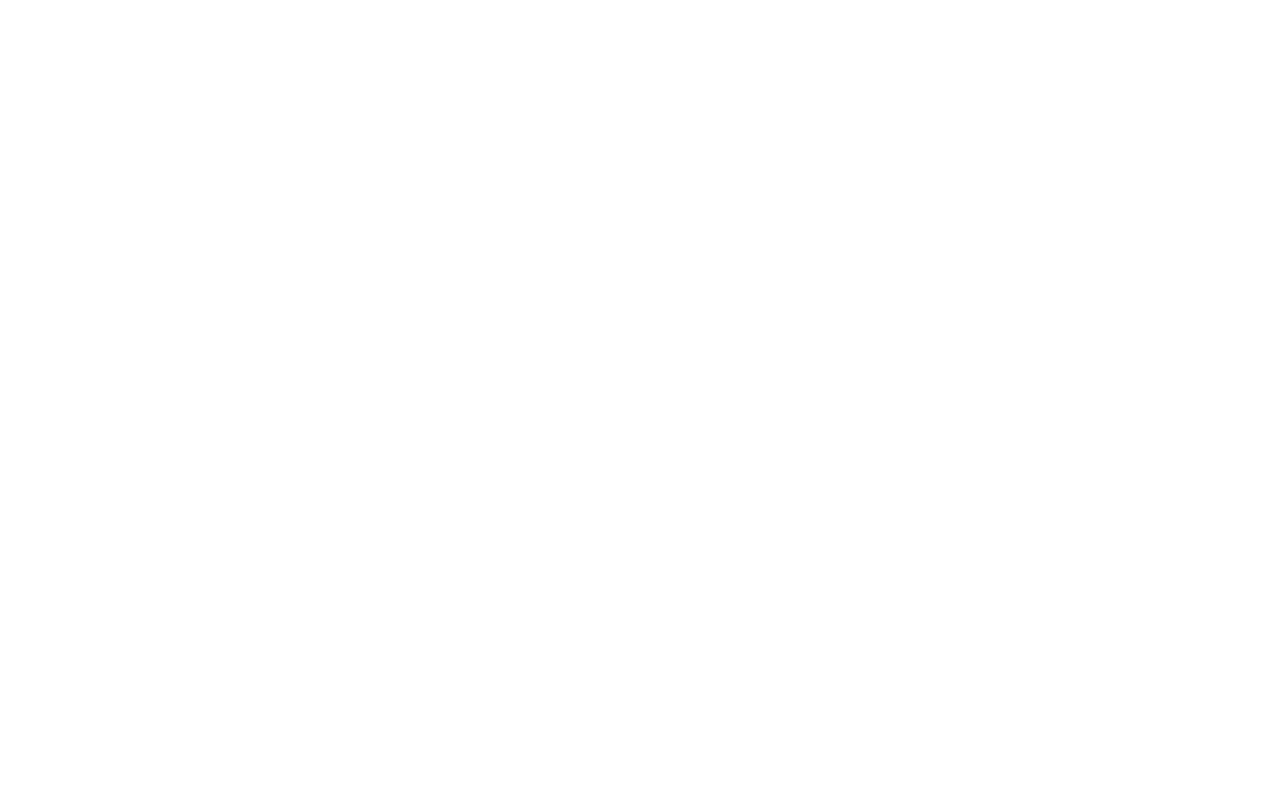
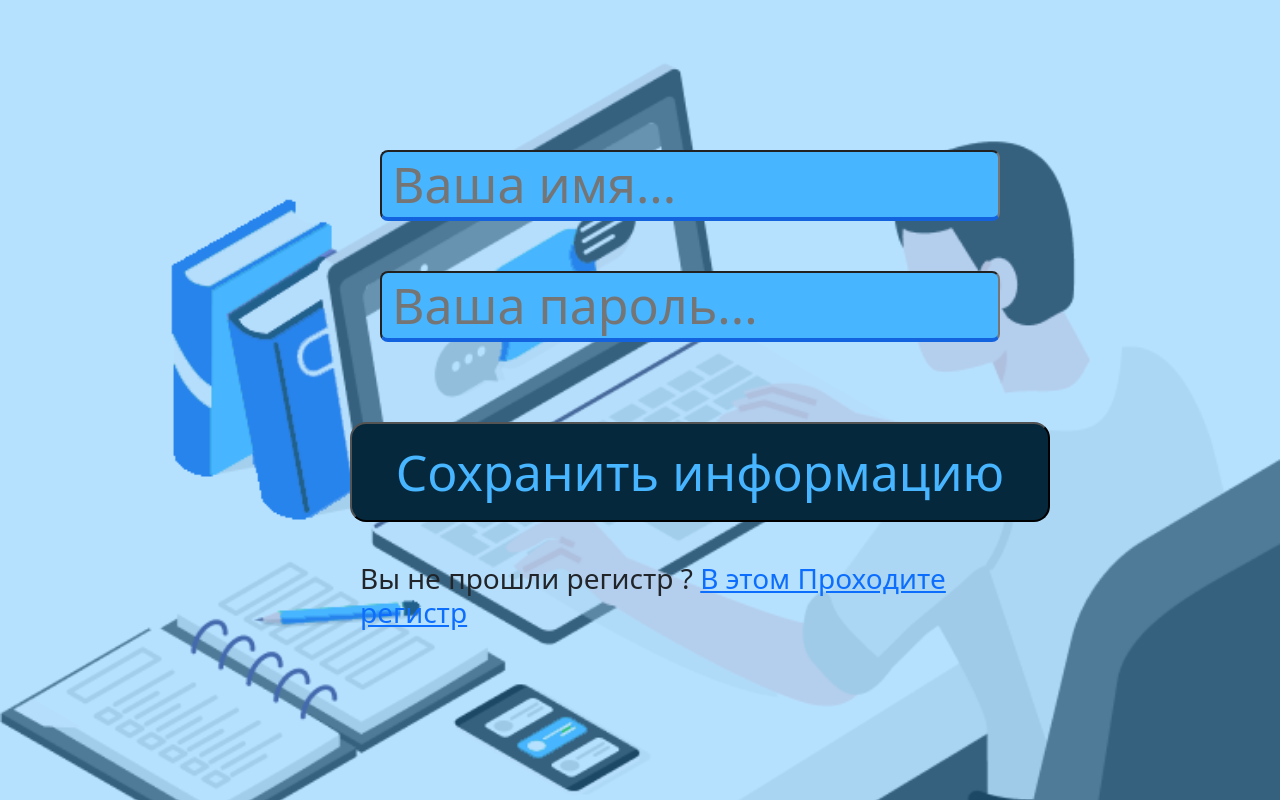
Before and after one commit to FinalProject2223/Final-Project, a React (Create React App) app: page /SingInPages in a window 1280 px wide. Before the commit this address had no page. Built offline with nearby package versions, Linux system fonts and the light colour scheme.

Commit message:
Sing In Ishladi RegisterRam Ishladi Opshi tugadi

```diff
--- a/src/App.jsx
+++ b/src/App.jsx
@@ -6,14 +6,15 @@
 import Course from "./screens/Course";
 import Compare from "./screens/ComparePage/index";
 import LoginPages from "./components/LoginPages/LoginPages";
-
+import SingIn from "./components/SingIn/SingIn";
+import { ToastContainer } from 'react-toastify';
+import 'react-toastify/dist/ReactToastify.css';
 
 function App() {
 
   return (
     <div className="App">
-
-
+      <ToastContainer />
       <Routes>
         <Route path="/" element={<All/>}>
         <Route path="/" element={<Home />} />
@@ -21,9 +22,8 @@
         <Route path="/compare" element={<Compare />} />
         </Route>
         <Route path="/LoginPages" element={<LoginPages />}/>
+        <Route path="/SingInPages" element={<SingIn />}/>
       </Routes>
-
-
     </div>
   );
 }
--- a/src/components/All.jsx
+++ b/src/components/All.jsx
@@ -1,9 +1,10 @@
 import React from "react";
 import Header from "./Header/Header";
 import Footer from "./Footer/Footer";
-import { BrowserRouter, Outlet, Route, Routes } from "react-router-dom";
+import {Outlet} from "react-router-dom";
 import Home from "../screens/Home";
 import Course from "../screens/Course";
+
 
 export const All = () => {
   return (
--- a/src/components/Header/Header.jsx
+++ b/src/components/Header/Header.jsx
@@ -54,7 +54,7 @@
             placeholder="Искать курсы"
           />
       </div>
-      <Link to={"/LoginPages"}><h1 className="mt-1">SingIn</h1></Link>
+      <Link to={"/SingInPages"}><h1 className="mt-1">SingIn</h1></Link>
     </div>
   );
 };
--- a/src/components/LoginPages/LoginCss.css
+++ b/src/components/LoginPages/LoginCss.css
@@ -1,4 +1,4 @@
-.row{
+.roww{
     background-color: #DFF6FF;
 }
 
--- a/src/components/LoginPages/LoginPages.jsx
+++ b/src/components/LoginPages/LoginPages.jsx
@@ -5,6 +5,9 @@
 import './shahar.css'
 import axios from 'axios'
 import ImgLogo from '../Img/mb-team_logo.png'
+import {toast} from 'react-toastify';
+import { useNavigate } from 'react-router-dom'
+
 
 export default function LoginPages() {
   const [image, setImage] = useState(null)
@@ -12,6 +15,11 @@
   const [Surname, setSurname] = useState(null)
   const [Password, setPassword] = useState(null)
   const [Password2, setPassword2] = useState(null)
+  const [Border, setBorder] = useState()
+  const [Border2 , setBorder2] = useState()
+
+  const naviget = useNavigate()
+
 
 
 
@@ -28,6 +36,7 @@
   }
 
   function Yuborish() {
+    if (Password != null && Password2 != null && Name != null && image != null) {
       if (Password == Password2) {
         axios.post("https://63905b3f65ff41831110b776.mockapi.io/api/todo", {
           img: image,
@@ -38,19 +47,32 @@
           .then(res => {
             console.log(res.data);
           })
+      toast.success("Malumot Yuborildi")
+      naviget("/SingInPages")
+      setBorder2("")
       }
       else {
-      alert("hato ber tekshirib qaytadan parol kiriting")
+        // alert("hato tekshirib qaytadan parol kiriting")
+        setBorder("red")
+      toast.error("2ta marta tergan paroliz birbiriga o`hshamayapti tekshirib qaytadan tering")
+      setBorder2("")
       }
+    }
+    else{
+      setBorder("red")
+      setBorder2("red")
+      toast.error("Qizil Rangli burchaklani toldiring")
+    }
+
   }
 
   return (
-    <div className='row' >
+    <div className='row roww' >
       <div className='col-6'>
 
         <div>
           <main>
-            <form className='form'
+            <form className='form' style={{ borderBottom: `5px solid ${Border2}`, border: `5px solid ${Border2}` }}
               onClick={() => document.querySelector('.input-filed').click()}
             >
               <input type="file" accept='image/*' className='input-filed' hidden
@@ -68,14 +90,13 @@
             </form>
           </main>
         </div>
-
-        <input onInput={(val) => { setName(val.target.value) }} className='input' type="text" placeholder='Ваша имя...' />
+        <input onInput={(val) => { setName(val.target.value) }} className='input' style={{ borderBottom: `3px solid ${Border2}`, border: `3px solid ${Border2}` }} type="text" placeholder='Ваша имя...' />
         <input onInput={(val) => { setSurname(val.target.value) }} className='input' type="text" placeholder='Ваша фамилия...' />
-        <input onInput={(val) => { setPassword(val.target.value) }} className='input' type="password" placeholder='Введите пароль...' />
+        <input onInput={(val) => { setPassword(val.target.value) }} className='input' style={{ borderBottom: `3px solid ${Border2}`, border: `3px solid ${Border2}` }} type="password" placeholder='Введите пароль...' />
       </div>
       <div className='col-6'>
         <img className='ImgRight' src={img} alt="" />
-        <input onInput={(val) => { setPassword2(val.target.value) }} className='input' type="password" placeholder='Введите пароль ещё раз...' />
+        <input onInput={(val) => { setPassword2(val.target.value) }} className='input' style={{ borderBottom: `3px solid ${Border}`, border: `3px solid ${Border}` }} type="password" placeholder='Введите пароль ещё раз...' />
       </div>
       <div className='col-12 d-flex align-items-center justify-content-around'>
         <img className='ImgLogo1' src={ImgLogo} alt="mb-team_logo" />
--- /dev/null
+++ b/src/components/SingIn/SingIn.jsx
@@ -0,0 +1,42 @@
+import React, { useState, useEffect } from 'react'
+import { Link } from 'react-router-dom'
+import './SingInCss.css'
+import { useNavigate } from 'react-router-dom'
+import axios from 'axios'
+import { toast } from 'react-toastify';
+
+export default function SingIn() {
+    const [Name, setName] = useState(null)
+    const [Password, setPassword] = useState(null)
+    const naviget = useNavigate()
+
+    function Tekshirish() {
+        axios.get("https://63905b3f65ff41831110b776.mockapi.io/api/todo")
+            .then((res) => {
+              let result = res.data.some(item => item.password == Password && item.name == Name)
+                if (result) {
+                    toast.success("Tabriklaymiz Siz Registratsiyadan Otingiz")
+                    naviget("/")
+                }
+                else {
+                    toast.error("Bunday Ism va Parol Yoq")
+                    // toast.loading("Bunday Ism va Parol Yoq")
+                }
+
+            })
+    }
+
+    return (
+
+        <div className='BackgroundImg'>
+            <div className='SingInDiv'>
+                <div className='InputDiv'>
+                    <input className='SingIn_Input' onInput={(val) => { setName(val.target.value) }} type="text" placeholder='Ваша имя...' />
+                    <input className='SingIn_Input' onInput={(val) => { setPassword(val.target.value) }} type="password" placeholder='Ваша пароль...' />
+                    <button onClick={Tekshirish} className='InputDiv_ButtomYuborish'>Сохранить информацию</button>
+                    <h3 className='InputDiv_H3'> Вы не прошли регистр ? <Link to={"/LoginPages"}>В этом Проходите регистр</Link></h3>
+                </div>
+            </div>
+        </div>
+    )
+}
--- /dev/null
+++ b/src/components/SingIn/SingInCss.css
@@ -0,0 +1,50 @@
+.SingInDiv{
+    width: 100%;
+    height: 100vh;
+    background-color: #47b5ff66;
+    box-sizing: border-box;
+    padding-top: 100px;
+}
+.BackgroundImg{
+    width: 100%;
+    height: 100vh;
+    background-image: url('../Img/working.png');
+    background-repeat: no-repeat;
+    background-size: cover;
+    background-position: center;
+    box-sizing: border-box;
+}
+.InputDiv{
+    width: 50%;
+    height: 500px;
+    margin: 0 auto;
+    box-sizing: border-box;
+}
+.SingIn_Input{
+    width: 620px;
+    height: 71px;
+    background: #47B5FF;
+    margin-left: 60px;
+    margin-top: 50px;
+    border-bottom: 4px solid #1363DF;
+    border-radius: 8px;
+    font-size: 50px;
+    outline: none;
+    padding-left: 10px;
+    color: #06283D;
+}
+
+.InputDiv_ButtomYuborish {
+    width: 700px;
+    height: 100px;
+    background: #06283D;
+    border-radius: 16px;
+    color: rgba(71, 181, 255, 1);
+    font-size: 50px;
+    margin-left: 30px;
+    margin-top: 80px;
+}
+.InputDiv_H3{
+    margin-left: 40px;
+    margin-top: 40px;
+}
```
Also changed, not shown: package.json (+8 -0 lines), 1 other file (tests, documents, lock files or other folders). Lines whose indentation alone changed are shown as unchanged.
